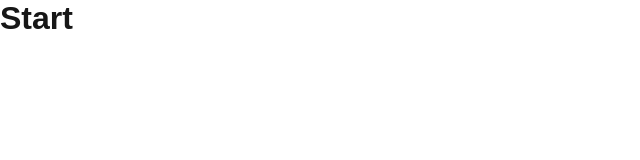
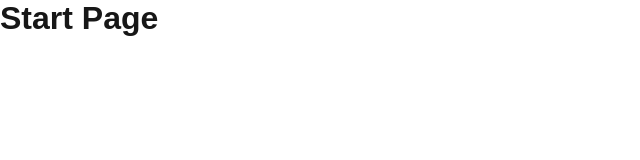
Before and after one commit to OTsiolkovskiy/train-schedule-app, a Next.js app: page / in a window 1280 px wide. Shown: the top 160 px of the page, without its empty margins (0-640 px from the left). Built offline with nearby package versions, Linux system fonts and the light colour scheme.

Commit message:
basic layout

```diff
--- /dev/null
+++ b/src/app/(public)/page.tsx
@@ -0,0 +1,7 @@
+export default function PublicHome() {
+  return (
+    <div>
+      <h1>Start Page</h1>
+    </div>
+  );
+}
--- a/src/app/page.tsx
+++ b/src/app/page.tsx
@@ -3,7 +3,6 @@ import styles from "./page.module.css";
 export default function Home() {
   return (
     <div className={styles.page}>
-      <h1>Start</h1>
     </div>
   );
 }
```
Also changed, not shown: src/app/admin/auth/sign-in/page.tsx (added, +9 -0 lines), src/app/admin/page.tsx (added, +7 -0 lines).
